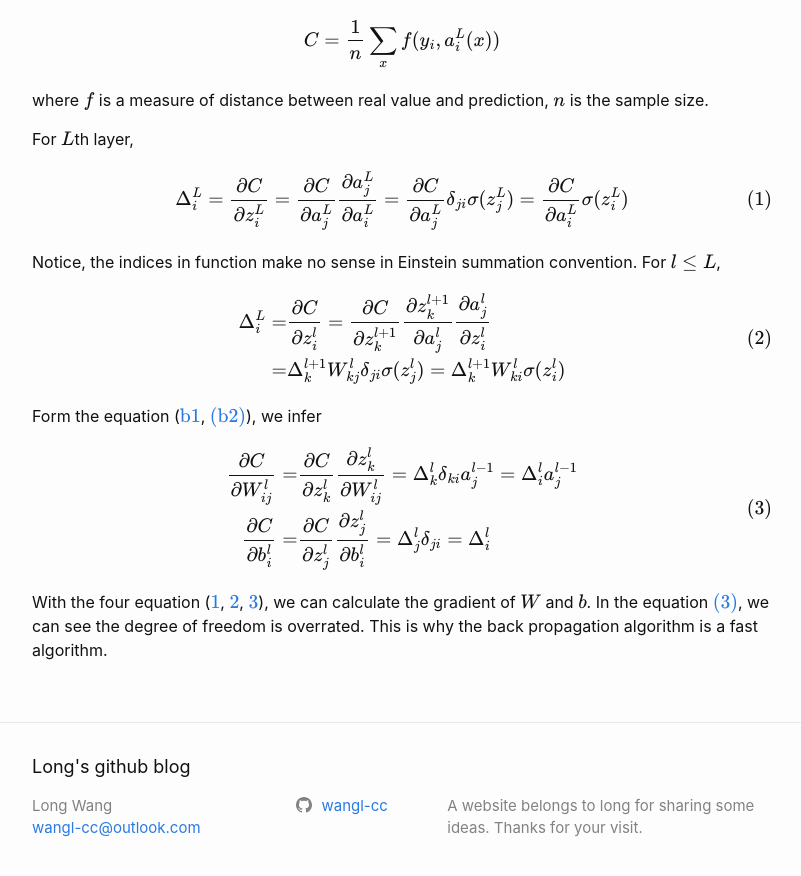
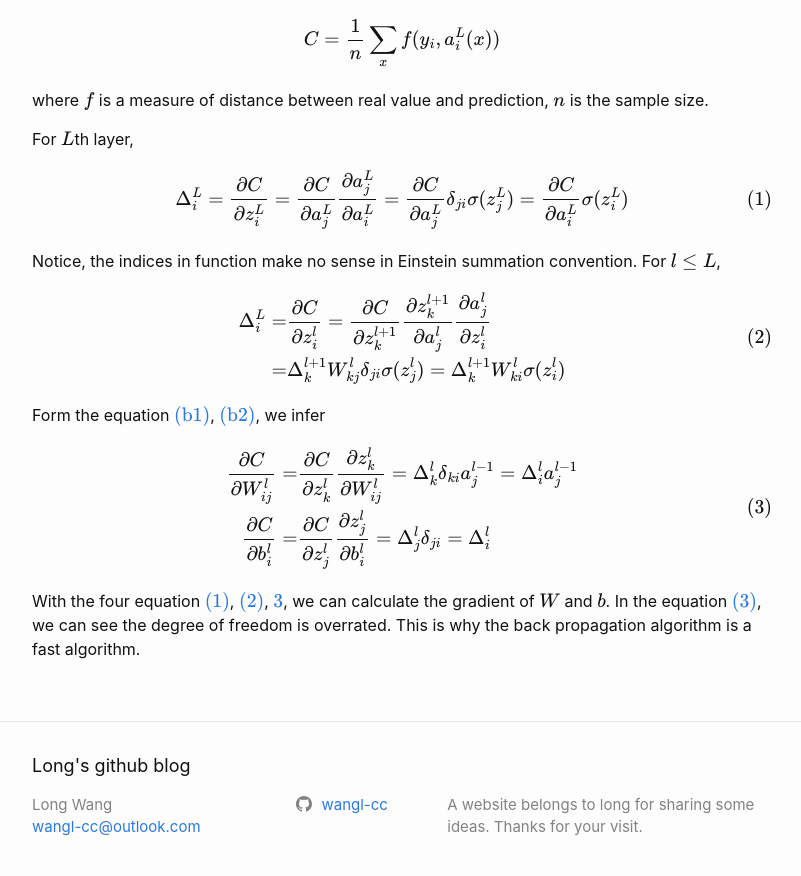
Before and after one commit to wangl-cc/wangl-cc.github.io, a Jekyll site: the page built from _posts/2018-12-22-NN-back-propagation.md, in a window 1280 px wide and 900 px high, scrolled down 1003 px. Shown: the top 876 px of the window, without its empty margins (238-1039 px from the left). Built offline with Jekyll 4.4.1, drawn with Linux system fonts in a browser that asks for light colours; formulas are drawn with MathJax 3; some of the changed text lies outside the part shown.

Commit message:
Update 2018-12-22-NN-back-propagation.md

```diff
--- a/_posts/2018-12-22-NN-back-propagation.md
+++ b/_posts/2018-12-22-NN-back-propagation.md
@@ -5,7 +5,7 @@
 title:  "Derivation of back propagation equation"
 ---
 
-Following the Nielsen's book--["Neural Networks and Deep Learning"](http://neuralnetworksanddeeplearning.com/), I wrote a [feedforward neural network](https://github.com/wangl-cc/NeuralNetwork.jl) with julia to recognize handwritten digits in MNIST data, where I use the pkg--[JuliaDiff/ForwardDiff.jl](https://github.com/JuliaDiff/ForwardDiff.jl) to support different loss function but it doesn't work on activation function because there are something wrong to calculate the derivative of sigmoid function. Here I'd like to share my derivation of back propagation equation. All tensor (vector, matrix and any other tensor of higher rank) in this article follow the [Einstein notation](https://en.wikipedia.org/wiki/Einstein_notation), which means that any repeated indices except $l$(which not means a rank in our tensor but its label, so the superscripts is labels and subscrpts is indices.) implies summation of that term over all the values of the index ,and the $\delta_{ij}$ is a tensor we called [Kronecker delta](https://en.wikipedia.org/wiki/Kronecker_delta) which have properties:$\frac{\partial x_j}{\partial y_i} = \delta_{ij}= \delta_{ij}$ and $\delta_{ij}x_j = \delta_i$.
+Following the Nielsen's book--["Neural Networks and Deep Learning"](http://neuralnetworksanddeeplearning.com/), I wrote a [feedforward neural network](https://github.com/wangl-cc/NeuralNetwork.jl) with julia to recognize handwritten digits in MNIST data, where I use the pkg--[JuliaDiff/ForwardDiff.jl](https://github.com/JuliaDiff/ForwardDiff.jl) to support different loss function but it doesn't work on activation function because there are something wrong to calculate the derivative of sigmoid function. Here I'd like to share my derivation of back propagation equation. All tensor (vector, matrix and any other tensor of higher rank) in this article follow the [Einstein notation](https://en.wikipedia.org/wiki/Einstein_notation), which means that any repeated indices except $l$ (which not means a rank in our tensor but its label, so the superscripts is labels and subscrpts is indices.) implies summation of that term over all the values of the index ,and the $\delta_{ij}$ is a tensor we called [Kronecker delta](https://en.wikipedia.org/wiki/Kronecker_delta) which have properties:$\frac{\partial x_j}{\partial x_i} = \delta_{ij}= \delta_{ij}$ and $\delta_{ij}x_j = \delta_i$.
 
 What is an neural network? Instead of the author of "NNDL" who think the network as a gate circuit, in my opinion the network is a series of linear regression:
 
@@ -49,7 +49,7 @@
 \tag{2}\label{2}
 $$
 
-Form the equation ($\ref{b1}$, $\eqref{b2}$), we infer
+Form the equation $\eqref{b1}$, $\eqref{b2}$, we infer
 
 $$
 \begin{aligned}
@@ -59,4 +59,4 @@
 \tag{3}\label{3}
 $$
 
-With the four equation ($\ref{1}$, $\ref{2}$, $\ref{3}$), we can calculate the gradient of $W$ and $b$. In the equation $\eqref{3}$, we can see the degree of freedom is overrated. This is why the back propagation algorithm is a fast algorithm.
+With the four equation $\eqref{1}$, $\eqref{2}$, $\ref{3}$, we can calculate the gradient of $W$ and $b$. In the equation $\eqref{3}$, we can see the degree of freedom is overrated. This is why the back propagation algorithm is a fast algorithm.
```
